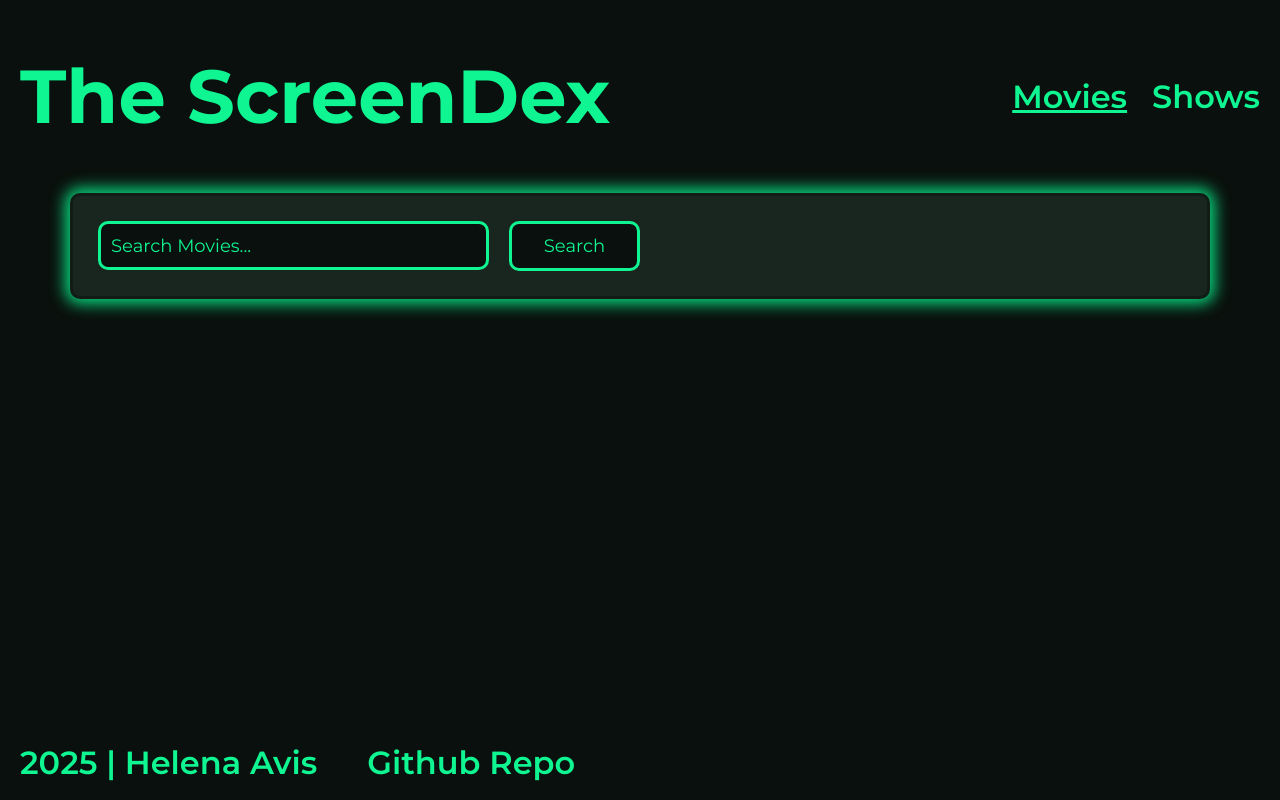
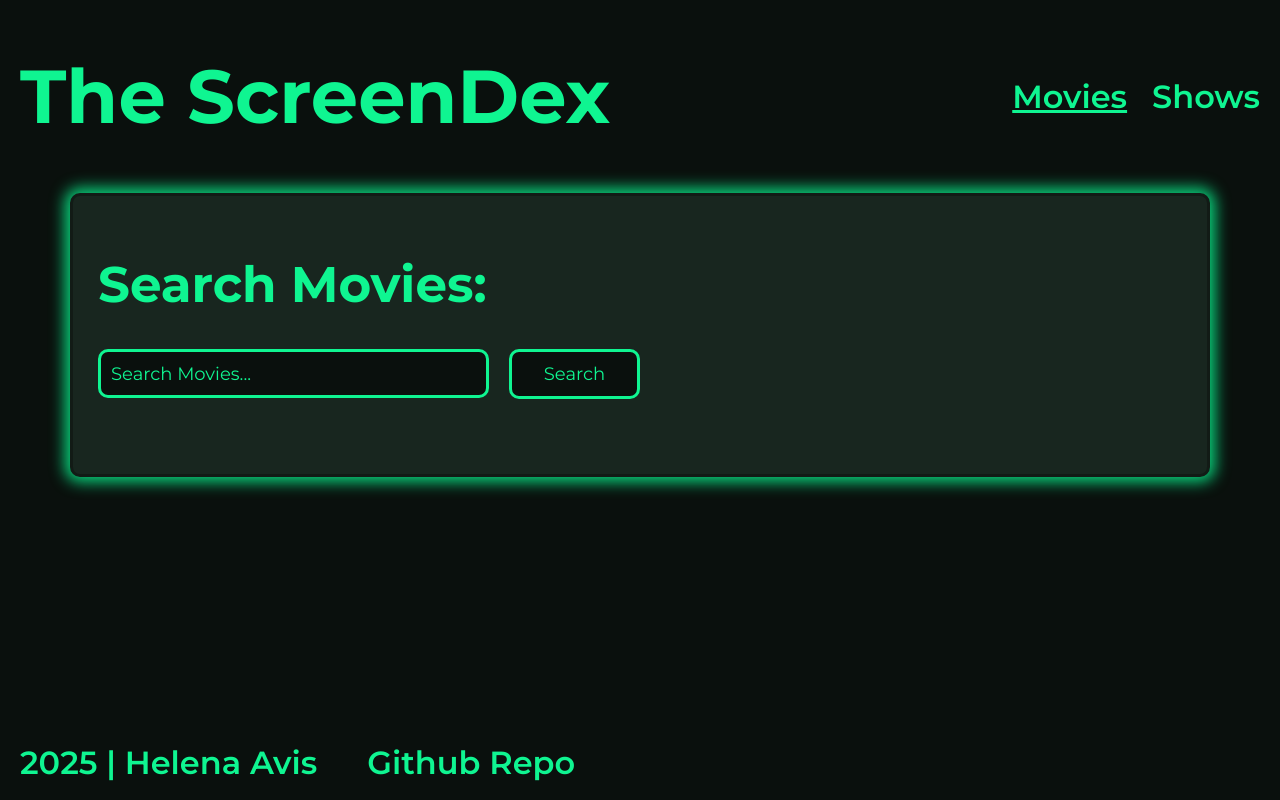
Before and after one commit to HelenaAvis/ScreenDex, a React (Vite) app in the folder ScreenDex/: page /movies in a window 1280 px wide. Built offline with nearby package versions, Linux system fonts and the light colour scheme; the HTML template or start-up script is replaced by a standard one.

Commit message:
Added page header to movies search page.

```diff
--- a/ScreenDex/src/pages/Movies.jsx
+++ b/ScreenDex/src/pages/Movies.jsx
@@ -24,8 +24,9 @@ function Movies() {
         <>
             <Header />
             <main className="main">
+                <h1 className="text--heading">Search Movies:</h1>
                 <SearchForm searchFunction={search} />
-                <div className="movies-container">
+                <div className="results-container">
                     {movies.map((movie) => (
                         <Card key={movie.imdbID} item={movie} />
                     ))}
```
